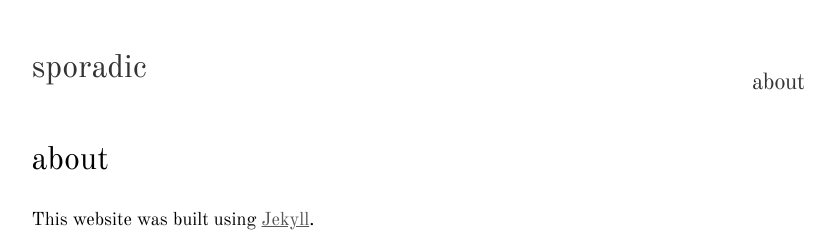
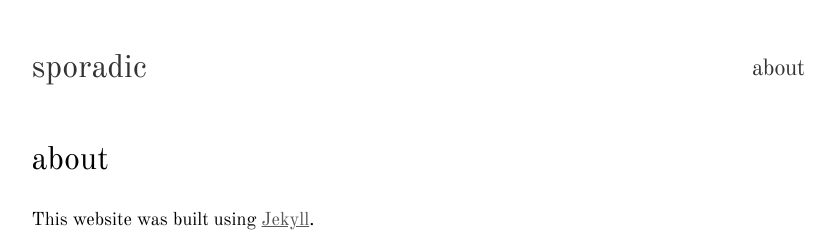
Before and after one commit to peteragao/peteragao.github.io, a Jekyll site: the page built from about.md, in a window 1280 px wide. Shown: the top 248 px of the page, without its empty margins (222-1057 px from the left). Built offline with Jekyll 4.4.1, drawn with Linux system fonts in a browser that asks for light colours; grey boxes are pictures that could not be loaded.

Commit message:
quick fix

```diff
--- a/css/main.css
+++ b/css/main.css
@@ -95,7 +95,7 @@ a:visited { color: #000; }
 
 .site-nav {
   float: right;
-  line-height: 56px;
+  ;
 }
 
 .site-nav .menu-icon { display: none; }
```
